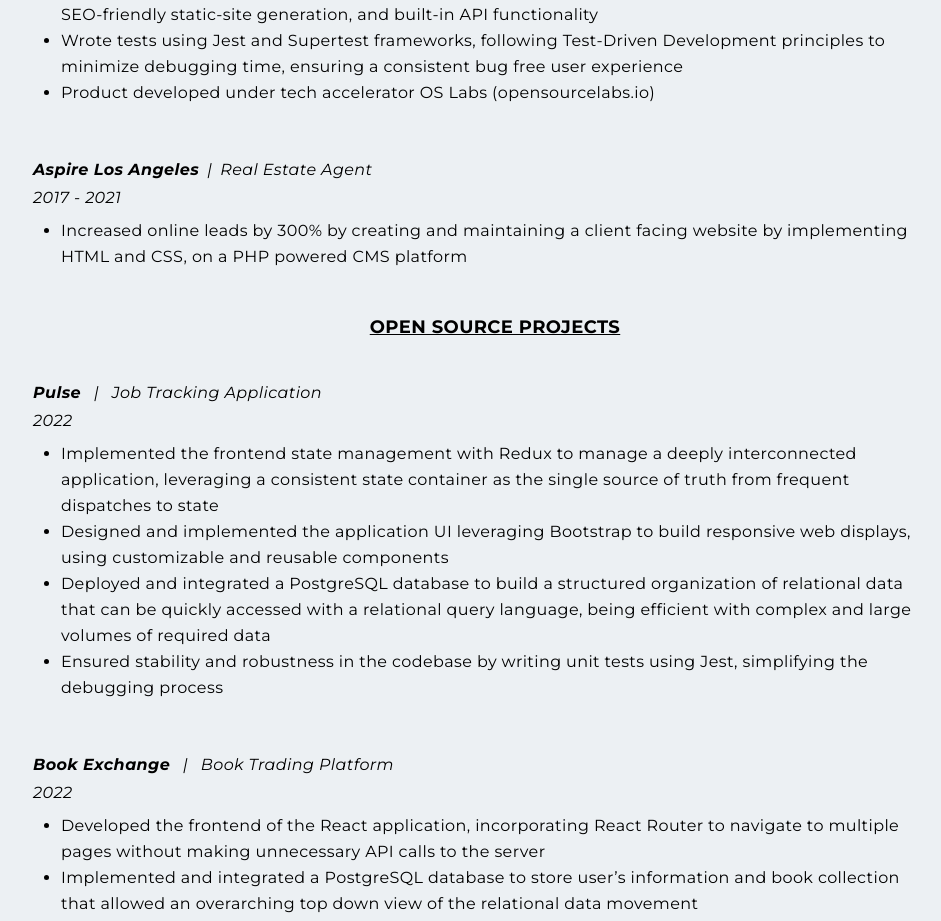
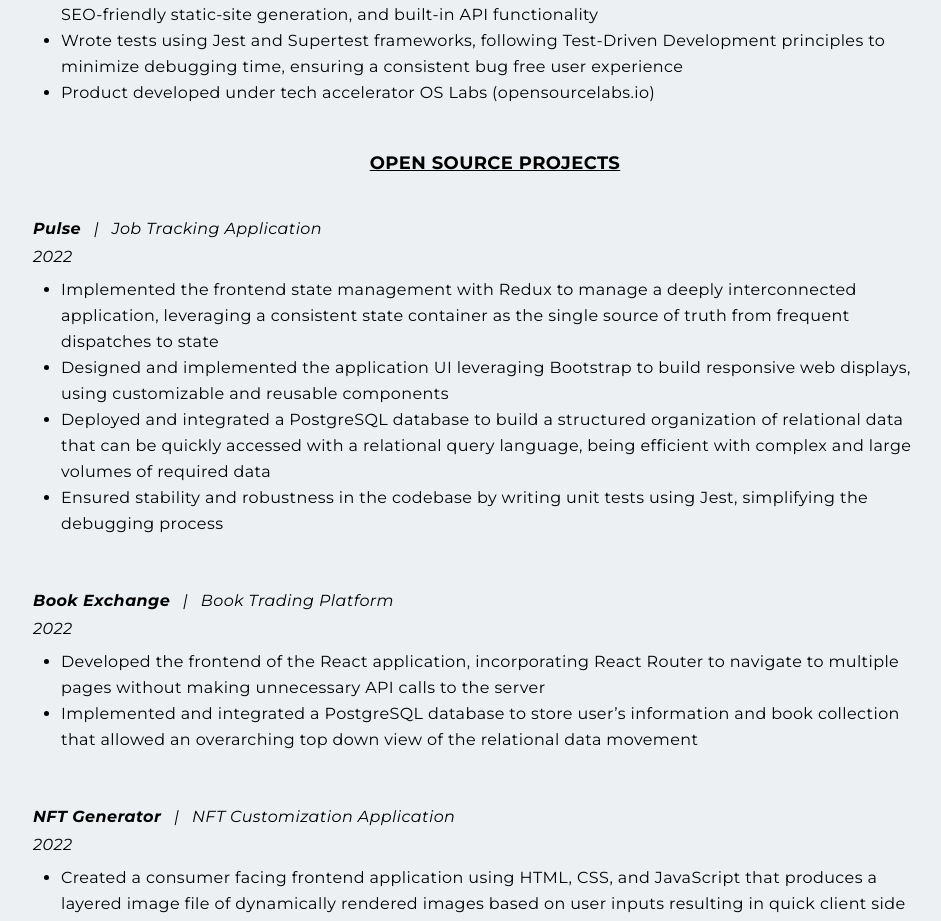
Before and after one commit to andrewcpark/personal-website, a Next.js app: page /resume in a window 1280 px wide. Shown: the part 842-1763 px from the top of the page, without its empty margins (145-1086 px from the left). Built offline with nearby package versions, Linux system fonts and the light colour scheme.

Commit message:
updated resume

```diff
--- a/pages/resume.jsx
+++ b/pages/resume.jsx
@@ -107,22 +107,6 @@ const resume = () => {
           </ul>
         </div>
 
-        <div className='py-6'>
-          <p className='italic'>
-            <span className='font-bold italic'>
-              Aspire Los Angeles
-            </span>
-            <span className='px-2'>|</span>Real Estate Agent
-          </p>
-          <p className='py-1 italic'> 2017 - 2021 </p>
-          <ul className='list-disc list-outside px-7 py-1 leading-relaxed'>
-            <li>
-                Increased online leads by 300% by creating and maintaining a client facing website by implementing HTML and
-                CSS, on a PHP powered CMS platform
-            </li>
-          </ul>
-        </div>
-
         {/* OPEN SOURCE PROJECTS */}
         <h5 className=' uppercase text-center underline text-[18px] py-4'>
           Open Source Projects
```
